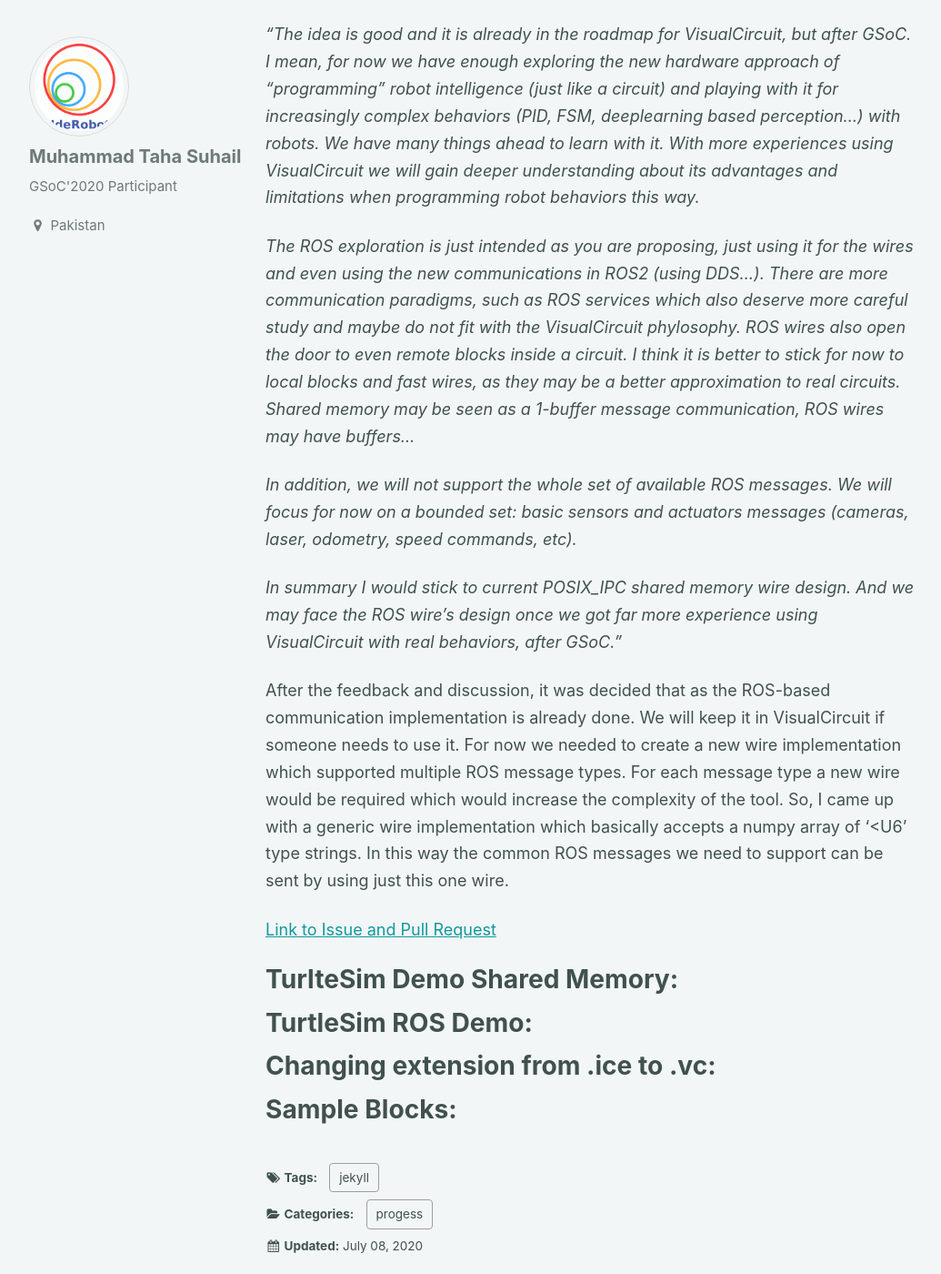
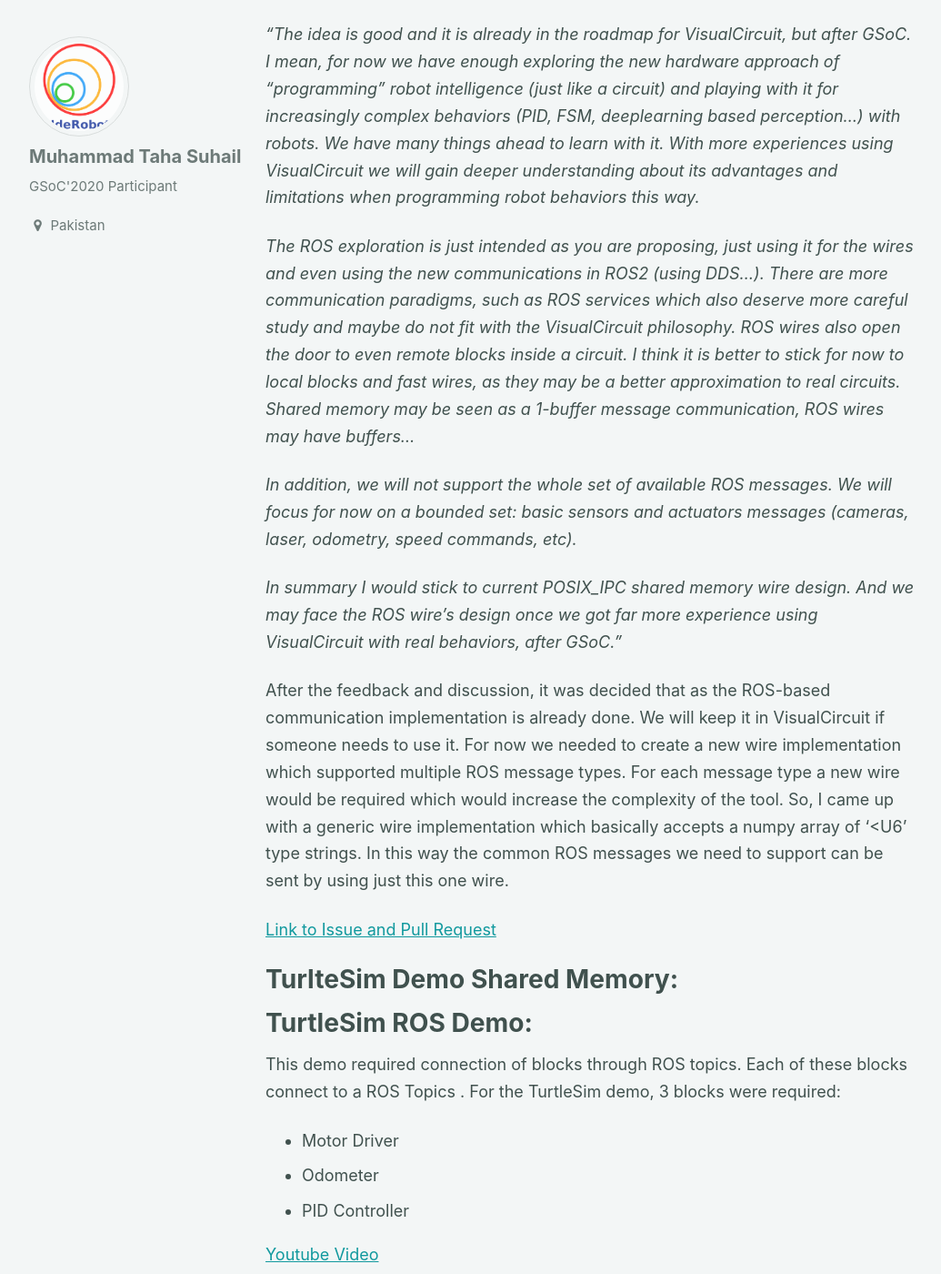
Before and after one commit to TheRoboticsClub/colab-gsoc2020-Muhammad_Taha, a Jekyll site: the page built from docs/_posts/2020-07-08-Week-6-GSoC.md, in a window 1280 px wide and 1400 px high, scrolled down 275 px. Shown: the whole window at 91% size, without its empty margins (6-1041 px from the left). Built offline with Jekyll 4.4.1, drawn with Linux system fonts in a browser that asks for light colours; some of the changed text lies outside the part shown.

Commit message:
Update 2020-07-08-Week-6-GSoC.md

```diff
--- a/docs/_posts/2020-07-08-Week-6-GSoC.md
+++ b/docs/_posts/2020-07-08-Week-6-GSoC.md
@@ -11,7 +11,7 @@
 
 *"The idea is good and it is already in the roadmap for VisualCircuit, but after GSoC. I mean, for now we have enough exploring the new hardware approach of "programming" robot intelligence (just like a circuit) and playing with it for increasingly complex behaviors (PID, FSM, deeplearning based perception...) with robots. We have many things ahead to learn with it. With more experiences using VisualCircuit we will gain deeper understanding about its advantages and limitations when programming robot behaviors this way.*
 
-*The ROS exploration is just intended as you are proposing, just using it for the wires and even using the new communications in ROS2 (using DDS...). There are more communication paradigms, such as ROS services which also deserve more careful study and maybe do not fit with the VisualCircuit phylosophy. ROS wires also open the door to even remote blocks inside a circuit. I think it is better to stick for now to local blocks and fast wires, as they may be a better approximation to real circuits. Shared memory may be seen as a 1-buffer message communication, ROS wires may have buffers...*
+*The ROS exploration is just intended as you are proposing, just using it for the wires and even using the new communications in ROS2 (using DDS...). There are more communication paradigms, such as ROS services which also deserve more careful study and maybe do not fit with the VisualCircuit philosophy. ROS wires also open the door to even remote blocks inside a circuit. I think it is better to stick for now to local blocks and fast wires, as they may be a better approximation to real circuits. Shared memory may be seen as a 1-buffer message communication, ROS wires may have buffers...*
 
 *In addition, we will not support the whole set of available ROS messages. We will focus for now on a bounded set: basic sensors and actuators messages (cameras, laser, odometry, speed commands, etc).*
 
@@ -22,6 +22,21 @@
 [Link to Issue and Pull Request](https://github.com/JdeRobot/VisualCircuit/issues/22)
 
 # TurlteSim Demo Shared Memory:
+
+
 # TurtleSim ROS Demo:
+
+This demo required connection of blocks through ROS topics. Each of these blocks connect to a ROS Topics . For the TurtleSim demo, 3 blocks were required:
+* Motor Driver
+* Odometer
+* PID Controller
+
+[Youtube Video](https://youtu.be/O_qM9NfmMwg)
+
 # Changing extension from .ice to .vc:
+The icestudio projects are blocks needed to be converted to visualcircuit ones. The extension was to be changed from .ice to .vc.
+[Link to Issue & Pull Request](https://github.com/JdeRobot/VisualCircuit/pull/19)
+
 # Sample Blocks:
+Some sample block were created which provides a base if someone wants to create new blocks in the future.
+[Link to Issue & Pull Request](https://github.com/JdeRobot/VisualCircuit/issues/20)
```
